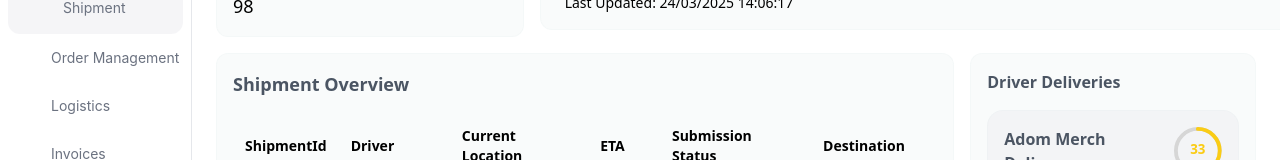
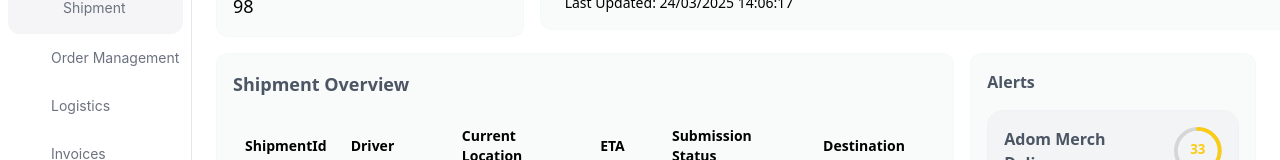
Before and after one commit to Kwasi-1/logistic_tracking, a React (Create React App) app: page /fleet in a window 1280 px wide. Shown: the part 278-438 px from the top of the page. Built offline with nearby package versions, Linux system fonts and the light colour scheme; some icons are missing.

Commit message:
change header text

```diff
--- a/src/components/fleet_management/Alerts.jsx
+++ b/src/components/fleet_management/Alerts.jsx
@@ -73,7 +73,7 @@
 const Deliveries = () => {
   return (
     <div className="p-4 bg-[#e0e6e930] rounded-xl border border-[#e0e6e930] w-full">
-      <h1 className="text-[#4b5563] font-semibold mb-4">Driver Deliveries</h1>
+      <h1 className="text-[#4b5563] font-semibold mb-4">Alerts</h1>
       <div className="flex flex-col gap-4">
         {data.map((item, index) => (
           <DeliveryCard key={index} {...item} />
```
